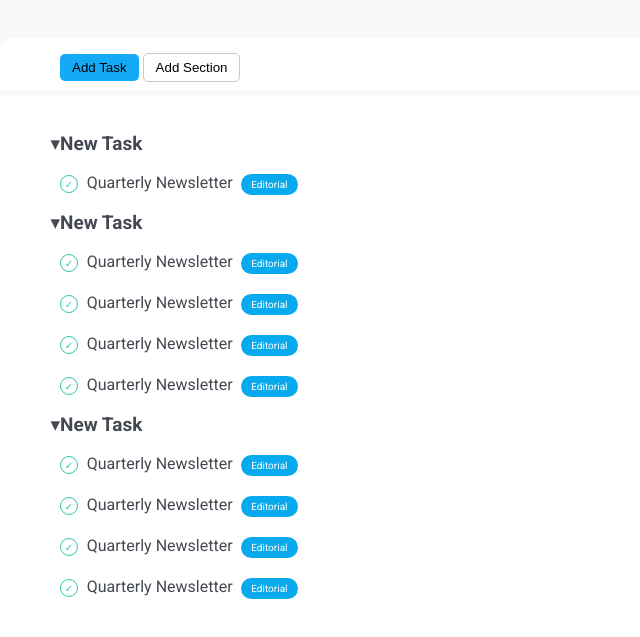
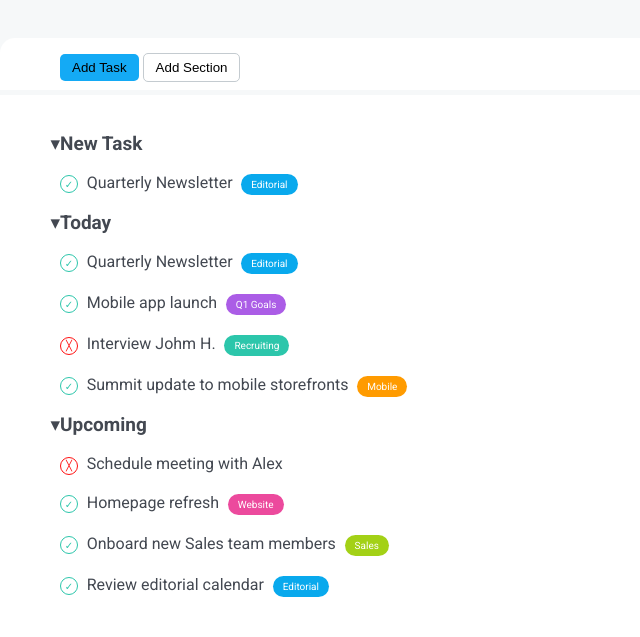
Before and after one commit to Joel-Blanco/4--ToBoolist, a plain HTML site: page index.html in a window 1280 px wide. Shown: the part 87-724 px from the top of the page, without its empty margins (0-640 px from the left). Drawn offline with Linux system fonts and the light colour scheme.

Commit message:
feat: concluding and added README

```diff
--- a/css/style.css
+++ b/css/style.css
@@ -99,3 +99,43 @@ li p {
     border-radius: 25px;
     padding: 5px 10px;
 }
+
+.goals-tag{
+    background-color: #ab5de6;
+    color: #ffffff;
+    font-size: 10px;
+    border-radius: 25px;
+    padding: 5px 10px;
+}
+
+.recruiting-tag{
+    background-color: #2cc6ab;
+    color: #ffffff;
+    font-size: 10px;
+    border-radius: 25px;
+    padding: 5px 10px;
+}
+
+.mobile-tag{
+    background-color: #ff9b00;
+    color: #ffffff;
+    font-size: 10px;
+    border-radius: 25px;
+    padding: 5px 10px;
+}
+
+.website-tag{
+    background-color: #ec4a9d;
+    color: #ffffff;
+    font-size: 10px;
+    border-radius: 25px;
+    padding: 5px 10px;
+}
+
+.sales-tag{
+    background-color: #a3d116;
+    color: #ffffff;
+    font-size: 10px;
+    border-radius: 25px;
+    padding: 5px 10px;
+}
--- a/index.html
+++ b/index.html
@@ -42,7 +42,7 @@
                     </ul>
                 </li>
 
-                <li class="items"><strong>New Task</strong>
+                <li class="items"><strong>Today</strong>
                     <ul>
                         <li>
                             <span class="check">&#10003</span>
@@ -51,42 +51,41 @@
                         </li>
                         <li>
                             <span class="check">&#10003</span>
-                            <p>Quarterly Newsletter</p>
-                            <span class="editorial-tag">Editorial</span>
+                            <p>Mobile app launch</p>
+                            <span class="goals-tag">Q1 Goals</span>
+                        </li>
+                        <li>
+                            <span class="cross">&#9587</span>
+                            <p>Interview Johm H.</p>
+                            <span class="recruiting-tag">Recruiting</span>
                         </li>
                         <li>
                             <span class="check">&#10003</span>
-                            <p>Quarterly Newsletter</p>
-                            <span class="editorial-tag">Editorial</span>
-                        </li>
-                        <li>
-                            <span class="check">&#10003</span>
-                            <p>Quarterly Newsletter</p>
-                            <span class="editorial-tag">Editorial</span>
+                            <p>Summit update to mobile storefronts</p>
+                            <span class="mobile-tag">Mobile</span>
                         </li>
                     </ul>
                 </li>
 
-                <li class="items"><strong>New Task</strong>
+                <li class="items"><strong>Upcoming</strong>
                     <ul>
                         <li>
-                            <span class="check">&#10003</span>
-                            <p>Quarterly Newsletter</p>
-                            <span class="editorial-tag">Editorial</span>
+                            <span class="cross">&#9587</span>
+                            <p>Schedule meeting with Alex</p>
                         </li>
                         <li>
                             <span class="check">&#10003</span>
-                            <p>Quarterly Newsletter</p>
-                            <span class="editorial-tag">Editorial</span>
+                            <p>Homepage refresh</p>
+                            <span class="website-tag">Website</span>
                         </li>
                         <li>
                             <span class="check">&#10003</span>
-                            <p>Quarterly Newsletter</p>
-                            <span class="editorial-tag">Editorial</span>
+                            <p>Onboard new Sales team members</p>
+                            <span class="sales-tag">Sales</span>
                         </li>
                         <li>
                             <span class="check">&#10003</span>
-                            <p>Quarterly Newsletter</p>
+                            <p>Review editorial calendar</p>
                             <span class="editorial-tag">Editorial</span>
                         </li>
                     </ul>
```
Also changed, not shown: 1 other file.
